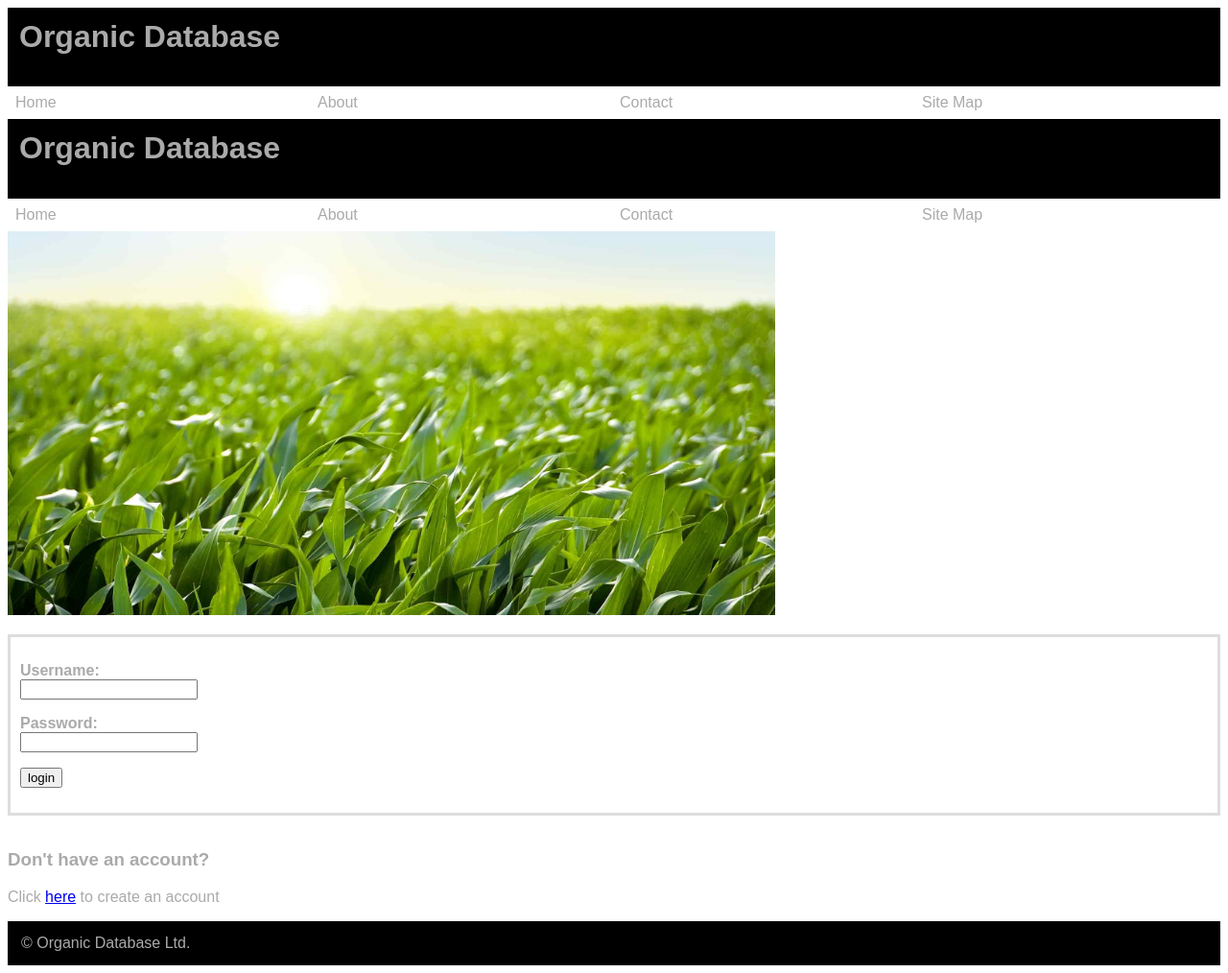
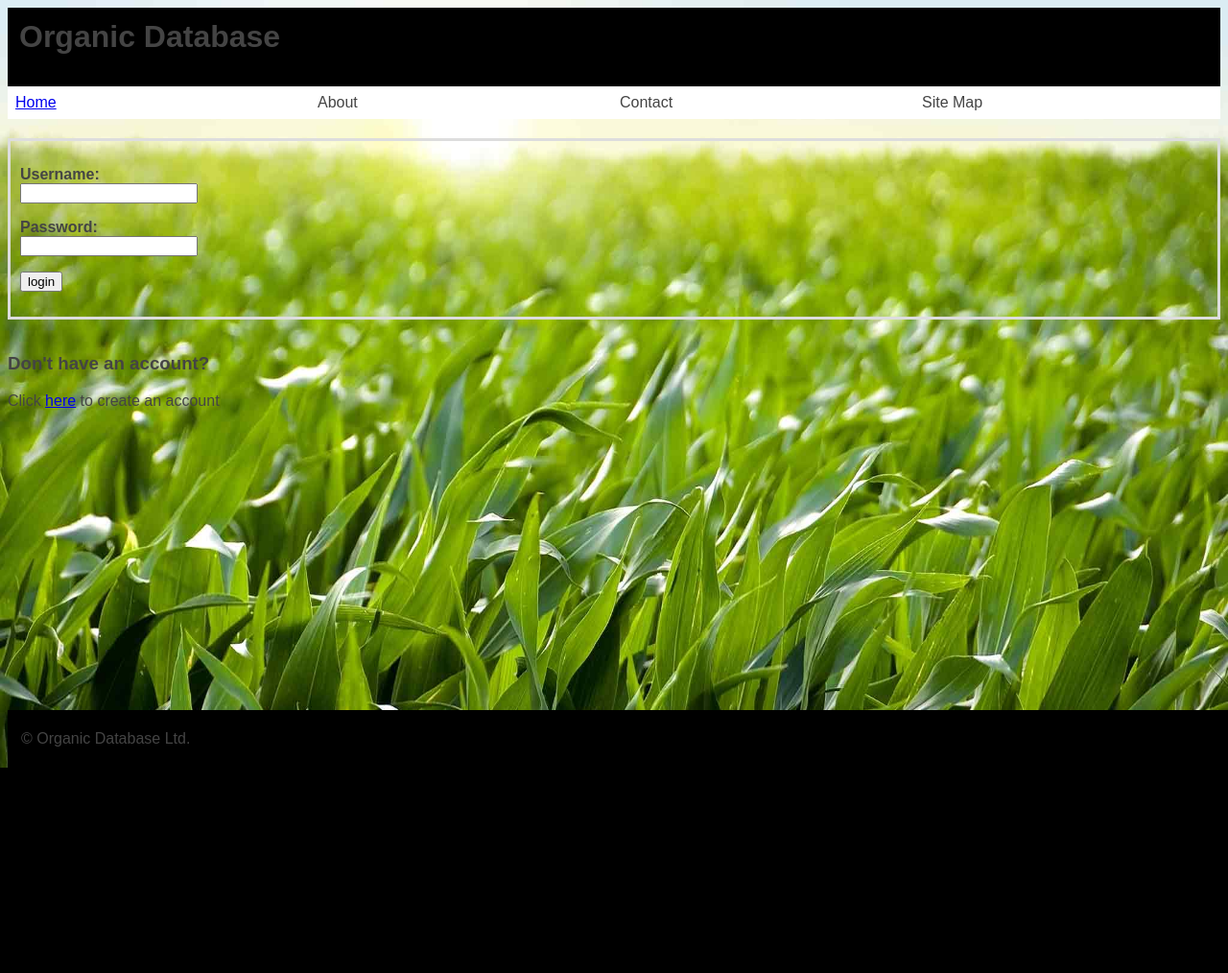
Before and after one commit to Zaft/LAMP-Project, a PHP site: page /OrganicDatabase/login.php in a window 1280 px wide. Shown: the whole page at 96% size. After the commit the page ends 800 px from the top, so only its background shows below. Run offline with PHP 8.4, Linux system fonts and the light colour scheme.

Commit message:
various view changes

```diff
--- a/footer.php
+++ b/footer.php
@@ -1,5 +1,5 @@
 <!-- page footer -->
-  <table width="100%" bgcolor="black" cellpadding="12" border="0">
+  <table id="footer" width="100%" bgcolor="black" cellpadding="12" border="0">
   <tr>
     <td>
       <p class="foot">&copy; Organic Database Ltd.</p>
--- a/header.php
+++ b/header.php
@@ -18,7 +18,7 @@
   <table width="100%" bgcolor="white" cellpadding="4" cellspacing="4">
   <tr >
     <td width="25%">
-      <span class="menu">Home</span></td>
+        <span class="menu"><a href="https://localhost/OrganicDatabase/userlogin.php">Home</a></span></td>
     <td width="25%">
       <span class="menu">About</span></td>
     <td width="25%">
--- a/login.php
+++ b/login.php
@@ -1,7 +1,7 @@
 <?php require('header.php'); ?>
-<?php require('header.php'); ?>
-<img src="images/grass.jpg" alt="" width="800" height="400px">
-<div id="homeImage"></div>
+<div id="background">
+    <img src="images/grass.jpg" class="stretch" alt="" />
+</div>
         <form method="post" action="userlogin.php">
             <p><strong>Username:</strong><br/>
             <input type="text" name="username"/></p>
--- a/nbproject/private/private.xml
+++ b/nbproject/private/private.xml
@@ -3,10 +3,10 @@
     <editor-bookmarks xmlns="http://www.netbeans.org/ns/editor-bookmarks/2" lastBookmarkId="0"/>
     <open-files xmlns="http://www.netbeans.org/ns/projectui-open-files/2">
         <group>
+            <file>file:/var/www/html/OrganicDatabase/styles.css</file>
+            <file>file:/var/www/html/OrganicDatabase/login.php</file>
             <file>file:/var/www/html/OrganicDatabase/addfield.php</file>
-            <file>file:/var/www/html/OrganicDatabase/login.php</file>
             <file>file:/var/www/html/OrganicDatabase/header.php</file>
-            <file>file:/var/www/html/OrganicDatabase/styles.css</file>
         </group>
     </open-files>
 </project-private>
--- a/styles.css
+++ b/styles.css
@@ -9,10 +9,34 @@ form{
 
 body{
     background-color: #FFFFFF;
-    color: #AAAAAA;
+    color: #444444;
     font-family: Helvitca, Gills, sans-serif;
 }
 
-#homeImage{
-    background-image: url("images/grass.jpg");
+#background {
+    width: 100%;
+    height: 100%;
+    position: absolute;
+    left: 0px;
+    top: 0px;
+    z-index: -1;
 }
+
+.stretch {
+    width:100%;
+    height:100%;
+}
+
+#footer {
+   position:absolute;
+   bottom:0;
+   width:100%;
+   height:60px;   /* Height of the footer */
+}
+
+#header {
+   position:absolute;
+   top:0;
+   width:100%;
+   height:100px;   /* Height of the footer */
+}
```
Also changed, not shown: createaccount.php (+2 -8 lines), createapplication.php (+2 -8 lines), userlogin.php (+2 -8 lines).
